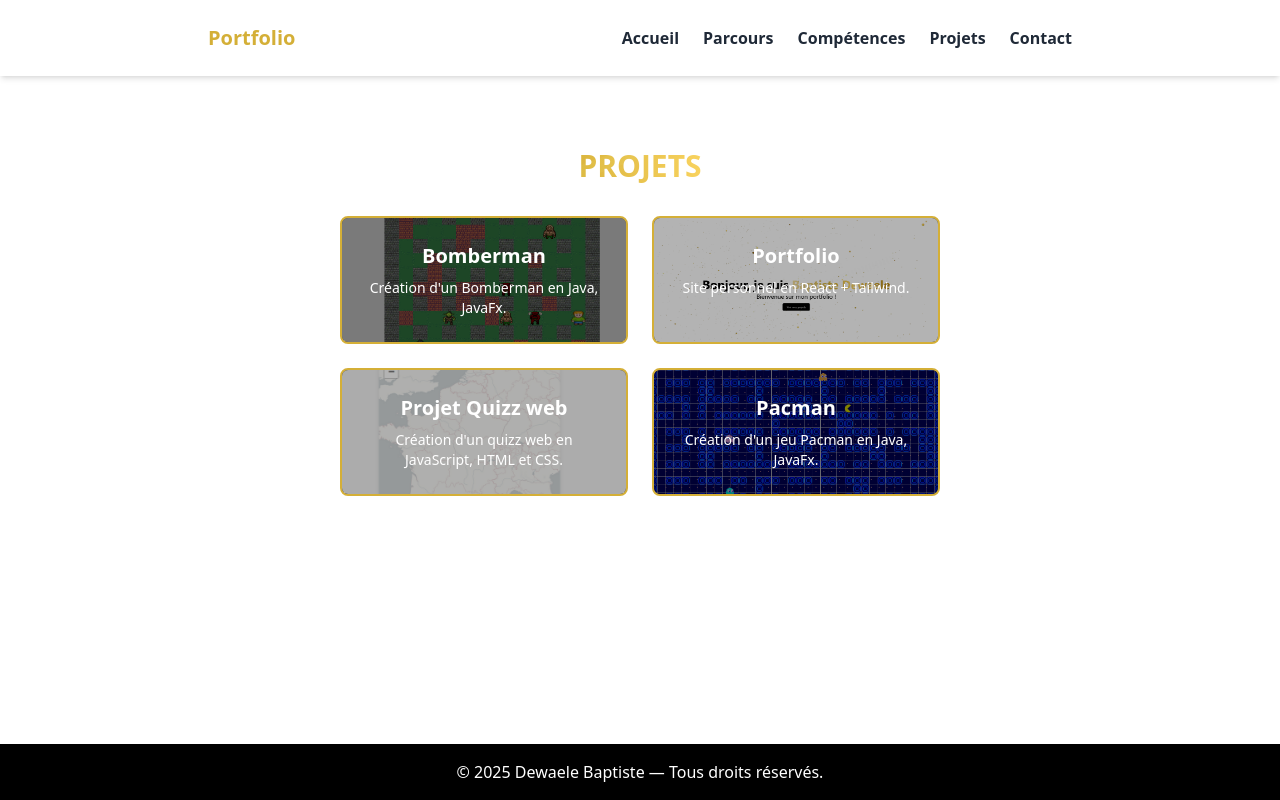
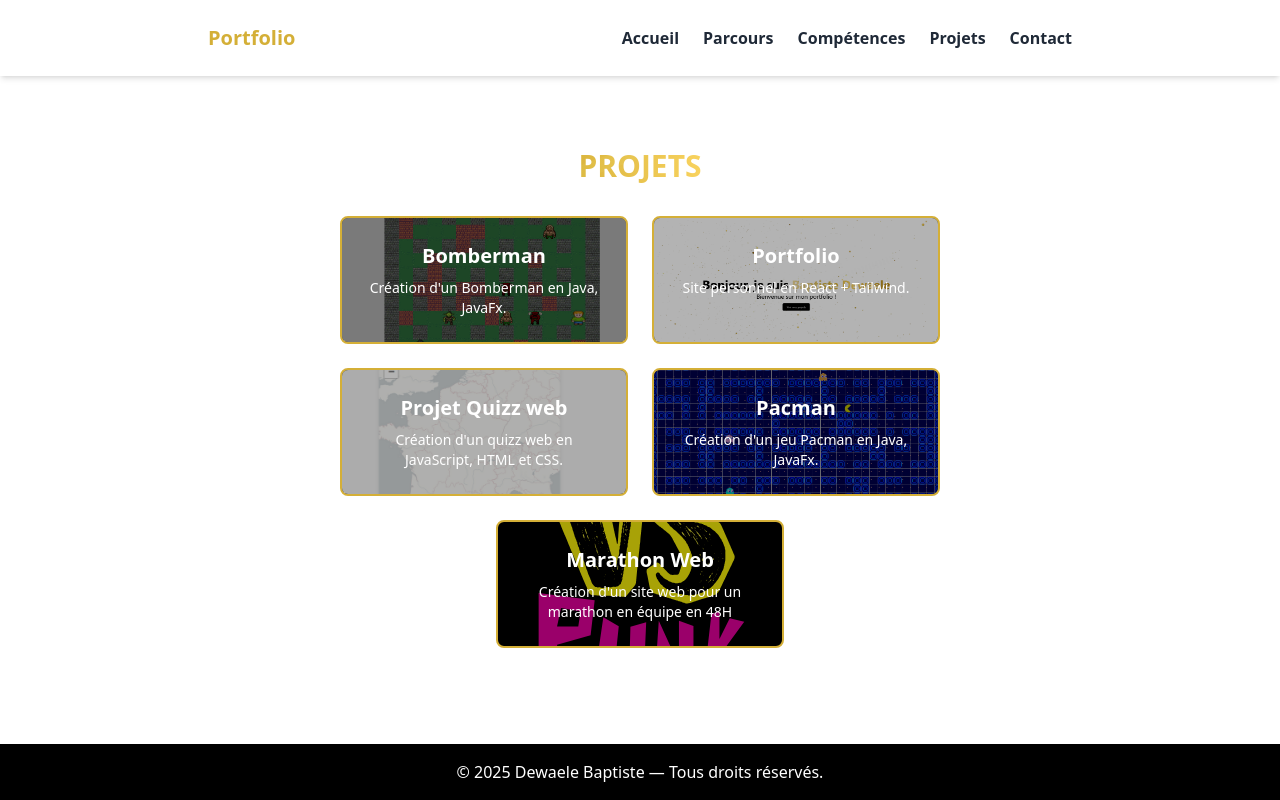
Before and after one commit to gmkiii/portfolio, a React (Vite) app: page /#/projects in a window 1280 px wide. Built offline with nearby package versions, Linux system fonts and the light colour scheme.

Commit message:
Push avant pull sur autre pc

```diff
--- a/src/pages/Home.jsx
+++ b/src/pages/Home.jsx
@@ -24,14 +24,13 @@ export default function Home() {
           </p>
           <Link
             to="/projects"
-            className="bg-black text-white px-6 py-3 rounded-lg hover:bg-midas animate-fade-in-delay">
-                Voir mes projets
+            className="bg-black text-white px-6 py-3 rounded-lg hover:bg-midas animate-fade-in-delay"
+          >
+            Voir mes projets
           </Link>
         </div>
       </section>
-      <section
-        className="py-20 bg-gray-50 flex flex-col justify-center items-center text-center min-h-screen bg-white"
-      >
+      <section className="py-20 bg-gray-50 flex flex-col justify-center items-center text-center min-h-screen bg-white">
         <div className="container mx-auto px-6 max-w-6xl">
           <h2 className="text-4xl font-bold text-center text-gray-900 mb-16 animate-fade-in">
             À propos de <span className="font-bold midas-text">Moi</span>
@@ -85,6 +84,16 @@ export default function Home() {
             </div>
           </div>
         </div>
+        <div className="pt-6">
+          <a
+            href="/cv/CV_Baptiste_Dewaele.pdf"
+            download
+            className="inline-flex items-center gap-2 bg-black text-white px-6 py-3 rounded-lg
+               hover:bg-midas transition-all duration-300 shadow-lg"
+          >
+            Télécharger mon CV
+          </a>
+        </div>
       </section>
     </>
   );
--- a/src/pages/Projects.jsx
+++ b/src/pages/Projects.jsx
@@ -56,6 +56,19 @@ export default function Projects() {
               </p>
             </div>
           </div>
+
+          <div className="relative w-72 border-2 border-midas rounded-lg p-6 text-white overflow-hidden bg-black">
+            <img
+              src="images/Logo_Vertical.svg"
+              className="absolute inset-0 w-full h-full object-cover opacity-70"
+            />
+            <div className="relative z-10">
+              <h3 className="text-xl font-bold mb-2">Marathon Web</h3>
+              <p className="text-sm">
+                Création d'un site web pour un marathon en équipe en 48H
+              </p>
+            </div>
+          </div>
         </div>
       </div>
     </section>
```
Also changed, not shown: public/images/Logo_Vertical.svg (added), 1 other file (tests, documents, lock files or other folders).
